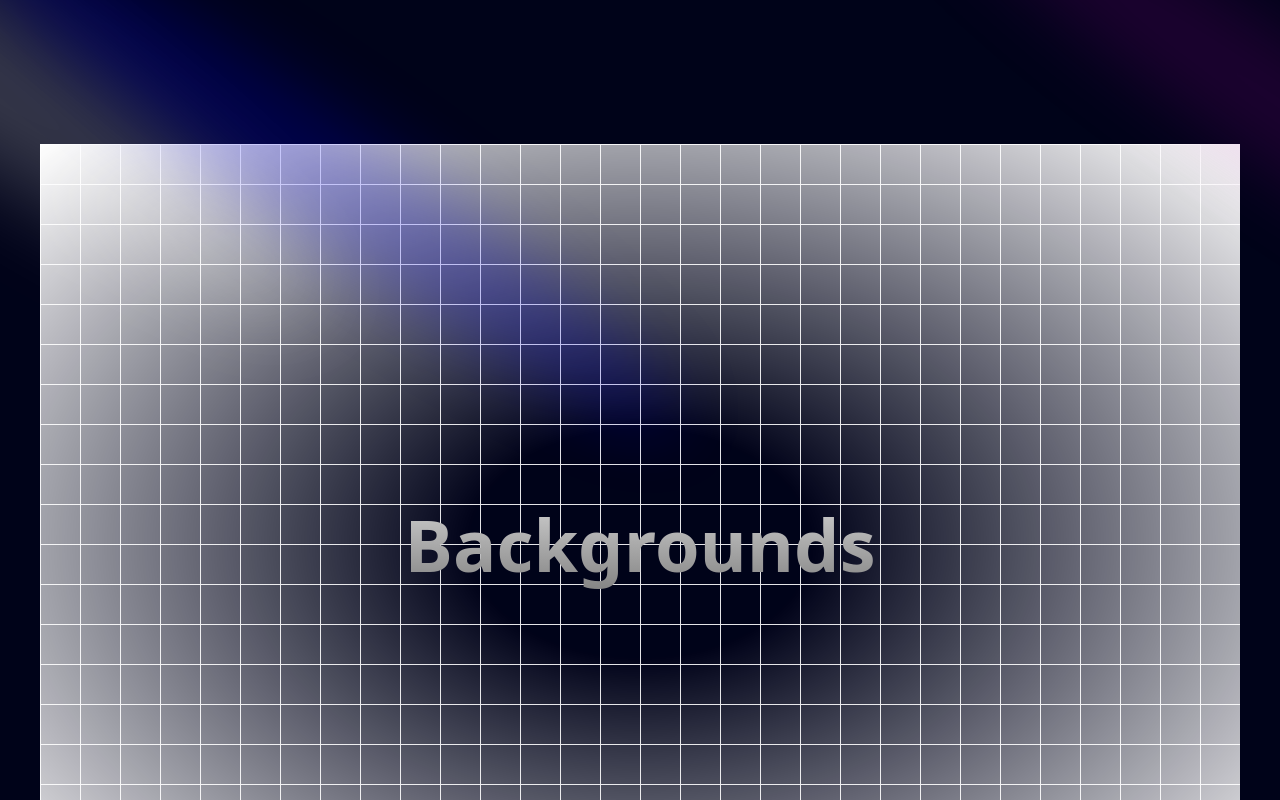
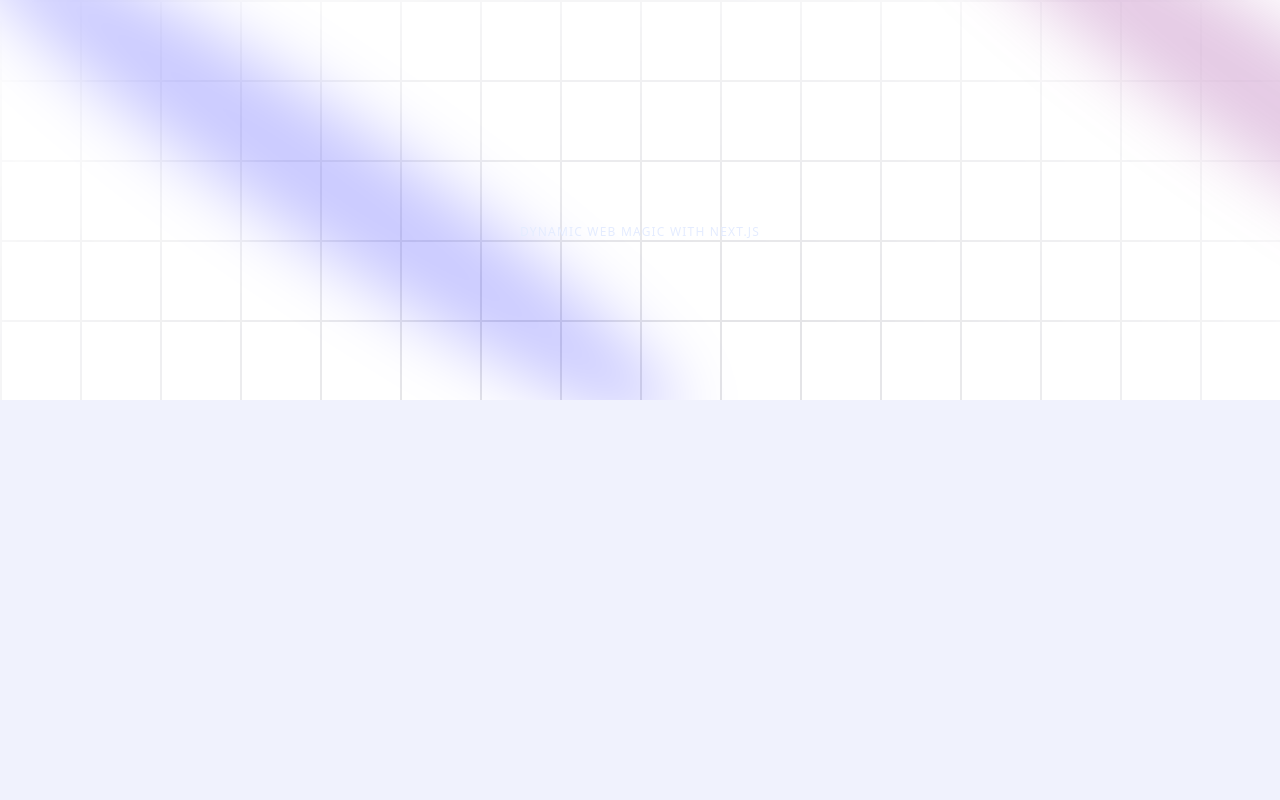
Before and after one commit to suzubu/portfolio_practice, a Next.js app: page / in a window 1280 px wide. Shown: the top 800 px of the page. Built offline with nearby package versions, Linux system fonts and the light colour scheme.

Commit message:
Refactor Hero component for improved layout and dynamic background effects

```diff
--- a/components/Hero.tsx
+++ b/components/Hero.tsx
@@ -15,20 +15,23 @@ const Hero = () => {
         />
         <Spotlight className="top-28 left-80 h-[80vh] w-[50vw]" fill="blue" />
       </div>
-      <div className="h-screen w-full dark:bg-black-100 bg:white dark:bg-grid-white/[0.3] bg-grid-black/[0.2] relative flex items-center justify-center">
+      <div className="h-screen w-full dark:bg-black-100 bg-white dark:bg-grid-white/[0.03] bg-grid-black/[0.2] flex items-center justify-center absolute top-0 left-0">
         <div
           className={cn(
             "absolute inset-0",
-            "[background-size:40px_40px]",
-            "[background-image:linear-gradient(to_right,#e4e4e7_1px,transparent_1px),linear-gradient(to_bottom,#e4e4e7_1px,transparent_1px)]",
-            "dark:[background-image:linear-gradient(to_right,#262626_1px,transparent_1px),linear-gradient(to_bottom,#262626_1px,transparent_1px)]"
+            "[background-size:80px_80px]",
+            "[background-image:linear-gradient(to_right,#e4e4e7_2px,transparent_2px),linear-gradient(to_bottom,#e4e4e7_2px,transparent_2px)]",
+            "dark:[background-image:linear-gradient(to_right,#262626_2px,transparent_2px),linear-gradient(to_bottom,#262626_2px,transparent_2px)]"
           )}
         />
-        {/* Radial gradient for the container to give a faded look */}
-        <div className="pointer-events-none absolute inset-0 flex items-center justify-center bg-white [mask-image:radial-gradient(ellipse_at_center,transparent_20%,black)] dark:bg-black"></div>
-        <p className="relative z-20 bg-gradient-to-b from-neutral-200 to-neutral-500 bg-clip-text py-8 text-4xl font-bold text-transparent sm:text-7xl">
-          Backgrounds
-        </p>
+        <div className="pointer-events-none absolute inset-0 flex items-center justify-center bg-white [mask-image:radial-gradient(ellipse_at_center,transparent_20%,black)] dark:bg-black-100" />
+      </div>
+      <div className="flex justify-center relative my-20 z-10">
+        <div className="max-w-[89vw] md:max-w-2xl lg:max-w-[60vw] flex flex-col items-center justify-center">
+          <h2 className="uppercase tracking-widest text-xs text-center text-blue-100 max-w-80">
+            Dynamic Web Magic with Next.js
+          </h2>
+        </div>
       </div>
     </div>
   );
```
